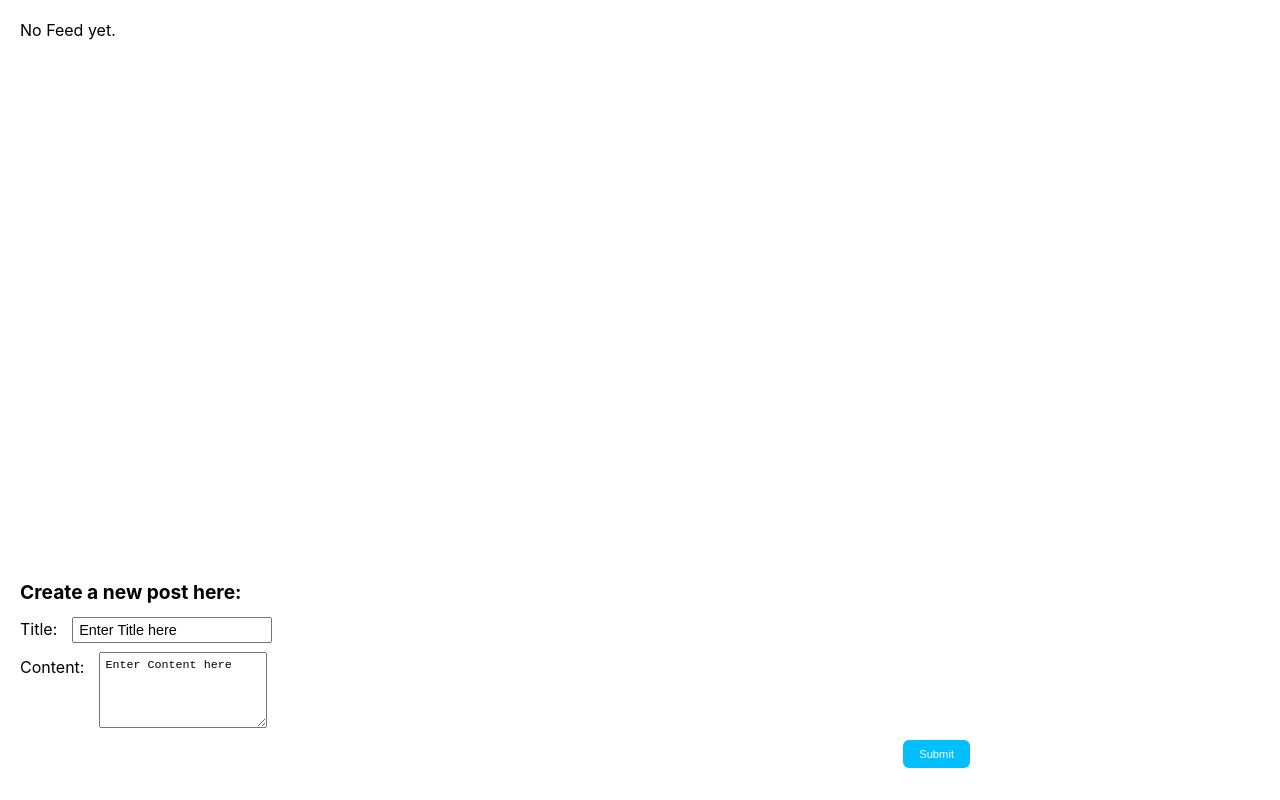
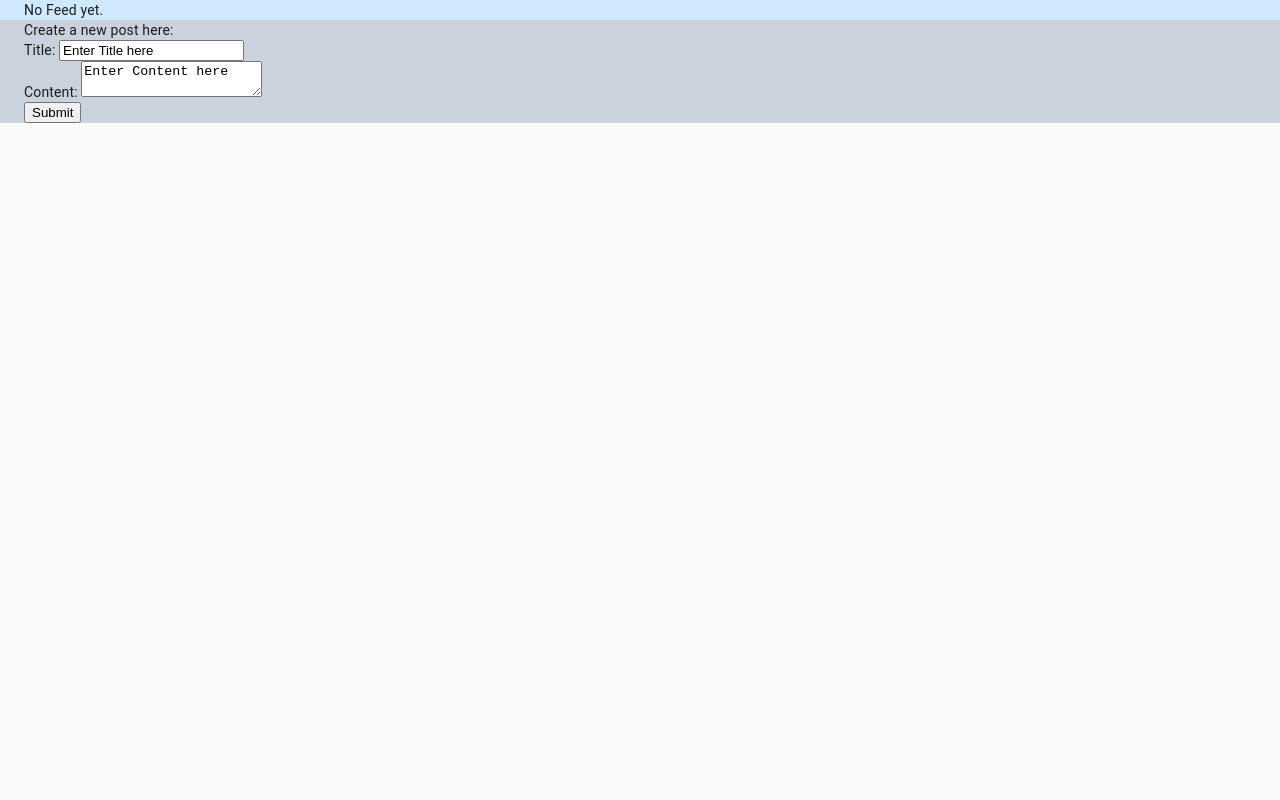
Before and after one commit to sharon-xz/NutleyNotes, a React (Create React App) app: page / in a window 1280 px wide. Built offline with nearby package versions, Linux system fonts and the light colour scheme; the HTML template or start-up script is replaced by a standard one.

Commit message:
Add Material UI

```diff
--- a/package.json
+++ b/package.json
@@ -3,6 +3,8 @@
   "version": "0.1.0",
   "private": true,
   "dependencies": {
+    "@material-ui/core": "^4.6.0",
+    "@material-ui/icons": "^4.5.1",
     "react": "^16.10.0",
     "react-dom": "^16.10.0",
     "react-scripts": "3.1.2"
--- a/src/App.css
+++ b/src/App.css
@@ -1,109 +1,109 @@
 body {
     background-color: white;
     width: 100%;
-    max-width: 1000px;
+    /*max-width: 1000px;*/
     height: 100%;
 
 }
 
-#feed {
-    height: 70vh;
-    overflow: scroll;
-}
+/*#feed {*/
+    /*height: 70vh;*/
+    /*overflow: scroll;*/
+/*}*/
 
-.noFeed {
-    display: block;
-    margin: 20px;
-}
+/*.noFeed {*/
+    /*display: block;*/
+    /*margin: 20px;*/
+/*}*/
 
-#inputBox {
-    height: 25vh;
-    margin: 20px;
-}
+/*#inputBox {*/
+    /*height: 25vh;*/
+    /*margin: 20px;*/
+/*}*/
 
-#inputBox label, input, textarea {
-    display: inline-block;
-}
+/*#inputBox label, input, textarea {*/
+    /*display: inline-block;*/
+/*}*/
 
-#inputBox div {
-    display: block;
-    margin: 8px 0;
-}
+/*#inputBox div {*/
+    /*display: block;*/
+    /*margin: 8px 0;*/
+/*}*/
 
-#inputBox .createPost {
-    display: block;
-    margin: 10px 0;
-    font-size: 1.2em;
-    font-weight: bold;
-}
+/*#inputBox .createPost {*/
+    /*display: block;*/
+    /*margin: 10px 0;*/
+    /*font-size: 1.2em;*/
+    /*font-weight: bold;*/
+/*}*/
 
-#inputBox .postField {
-    font-size: 1em;
-    margin: 5px 15px 5px 0;
-}
+/*#inputBox .postField {*/
+    /*font-size: 1em;*/
+    /*margin: 5px 15px 5px 0;*/
+/*}*/
 
-#inputBox input[type=text] {
-    padding: 3px 5px;
-    font-size: 0.9em;
-}
+/*#inputBox input[type=text] {*/
+    /*padding: 3px 5px;*/
+    /*font-size: 0.9em;*/
+/*}*/
 
-#inputBox textarea[name=content] {
-    padding: 5px 5px;
-    font-size: 0.9em;
-    vertical-align: top;
-    height: 8vh;
-}
+/*#inputBox textarea[name=content] {*/
+    /*padding: 5px 5px;*/
+    /*font-size: 0.9em;*/
+    /*vertical-align: top;*/
+    /*height: 8vh;*/
+/*}*/
 
-input[type=button], input[type=submit], input[type=reset] {
-    background-color: deepskyblue;
-    border: 0 solid;
-    border-radius: 6px;
-    color: white;
-    padding: 8px 16px;
-    text-decoration: none;
-    margin: 4px 10px;
-    cursor: pointer;
-    font-size: 0.7em;
-    float: right;
-}
+/*input[type=button], input[type=submit], input[type=reset] {*/
+    /*background-color: deepskyblue;*/
+    /*border: 0 solid;*/
+    /*border-radius: 6px;*/
+    /*color: white;*/
+    /*padding: 8px 16px;*/
+    /*text-decoration: none;*/
+    /*margin: 4px 10px;*/
+    /*cursor: pointer;*/
+    /*font-size: 0.7em;*/
+    /*float: right;*/
+/*}*/
 
-.Feed {
-    margin: 30px;
-    padding: 15px;
-    border: solid 1px #00c3e3;
-    border-radius: 5px;
-    height: auto;
-    background: #15e5ff;
-    color: white;
-    font-weight: bold;
-    font-size: 18px;
-}
+/*.Feed {*/
+    /*margin: 30px;*/
+    /*padding: 15px;*/
+    /*border: solid 1px #00c3e3;*/
+    /*border-radius: 5px;*/
+    /*height: auto;*/
+    /*background: #15e5ff;*/
+    /*color: white;*/
+    /*font-weight: bold;*/
+    /*font-size: 18px;*/
+/*}*/
 
-.Feed .Title {
-    margin: 5px;
-    font-size: 1.5em;
-}
+/*.Feed .Title {*/
+    /*margin: 5px;*/
+    /*font-size: 1.5em;*/
+/*}*/
 
-.Feed .Content {
-    margin: 5px;
-    font-size: 1em;
-}
+/*.Feed .Content {*/
+    /*margin: 5px;*/
+    /*font-size: 1em;*/
+/*}*/
 
-.Feed .Like {
-    margin: 5px 0 0 5px;
-    width: 20px;
-    height: 20px;
-}
+/*.Feed .Like {*/
+    /*margin: 5px 0 0 5px;*/
+    /*width: 20px;*/
+    /*height: 20px;*/
+/*}*/
 
-@media only screen and (max-width: 600px) {
-    body {
-        background-color: white;
-        width: 100%;
-        height: 100%
-    }
+/*@media only screen and (max-width: 600px) {*/
+    /*body {*/
+        /*background-color: white;*/
+        /*width: 100%;*/
+        /*height: 100%*/
+    /*}*/
 
-    #feed {
-        height: 70vh;
-        overflow: scroll;
-    }
-}
+    /*#feed {*/
+        /*height: 70vh;*/
+        /*overflow: scroll;*/
+    /*}*/
+/*}*/
--- a/src/App.js
+++ b/src/App.js
@@ -1,10 +1,15 @@
 import React from 'react';
 import './App.css';
+import {CssBaseline, Container, Card, CardHeader, CardContent, Fab} from '@material-ui/core';
+import ThumbUpAltRoundedIcon from '@material-ui/icons/ThumbUpAltRounded';
 
 class App extends React.Component {
     render() {
         return (
+            <React.Fragment>
+                <CssBaseline/>
                 <FeedList/>
+            </React.Fragment>
         )
     }
 }
@@ -51,8 +56,11 @@ class FeedList extends React.Component {
     render() {
         if (this.state.feed[0]) {
             return (
-                <div id="feedList">
-                    <div id="feed">
+                <>
+                    <Container fixed maxWidth={false}
+                               style={{backgroundColor: '#cfe8fc'}}>
+
+                        <div id="feed" style={{padding: "1.5em"}} >
                             {this.state.feed.map((eachFeed, i) =>
                                 <div className={"feed_" + i} key={i}>
                                     <Feed
@@ -64,21 +72,37 @@ class FeedList extends React.Component {
                                 </div>
                             )}
                         </div>
+                    </Container>
+                    <Container fixed style={{backgroundColor: '#cfe8fc'}}>
+
+                        <div id="inputBox"><InputBox title={this.state.input.title}
+                                                     content={this.state.input.content}
+                                                     onChange={(e) => this.handleChange(e)}
+                                                     onSubmit={(e) => this.handleSubmit(e)}/>
+                        </div>
+                    </Container>
+                </>
+
+
+            )
+        } else {
+            return (
+
+                <><Container fixed style={{backgroundColor: '#cfe8fc'}}>
+
+                    <div id="feed"><span className="noFeed"> No Feed yet.</span></div>
+                </Container>
+
+                <Container fixed style={{backgroundColor: '#cad2de'}}>
                     <div id="inputBox"><InputBox title={this.state.input.title}
                                                  content={this.state.input.content}
                                                  onChange={(e) => this.handleChange(e)}
                                                  onSubmit={(e) => this.handleSubmit(e)}/></div>
-                </div>
-            )
-        } else {
-            return (
-                <div id="feedList">
-                    <div id="feed"><span className="noFeed"> No Feed yet.</span></div>
-                    <div id="inputBox"><InputBox title={this.state.input.title}
-                                                 content={this.state.input.content}
-                                                 onChange={(e) => this.handleChange(e)}
-                                                 onSubmit={(e) => this.handleSubmit(e)}/></div>
-                </div>
+                </Container>
+
+                </>
+
+
             )
         }
 
@@ -87,16 +111,18 @@ class FeedList extends React.Component {
 
 
 function Feed(props) {
-    const likeImage = props.isLiked ? './Liked.png' : './toLike.png';
 
     return (
-        <div className="Feed">
-            <div className="Title">{props.title}</div>
-            <div className="Content">{props.content}</div>
-            <input type="image" src={require(`${likeImage}`)}
-                   alt="Like" name="Like" className="Like"
-                   onClick={props.onClick}/>
-        </div>
+        <Card className="Feed" style={{margin: '1em'}}>
+            <CardHeader className="Title" title={props.title}/>
+            <CardContent className="Content">{props.content}</CardContent>
+
+            <Fab color="primary" aria-label="like" onClick={props.onClick} style={{float:"right", margin: "1.5em"}}>
+                <ThumbUpAltRoundedIcon />
+            </Fab>
+
+
+        </Card>
     );
 }
 
```
Lines whose indentation alone changed are shown as unchanged.
